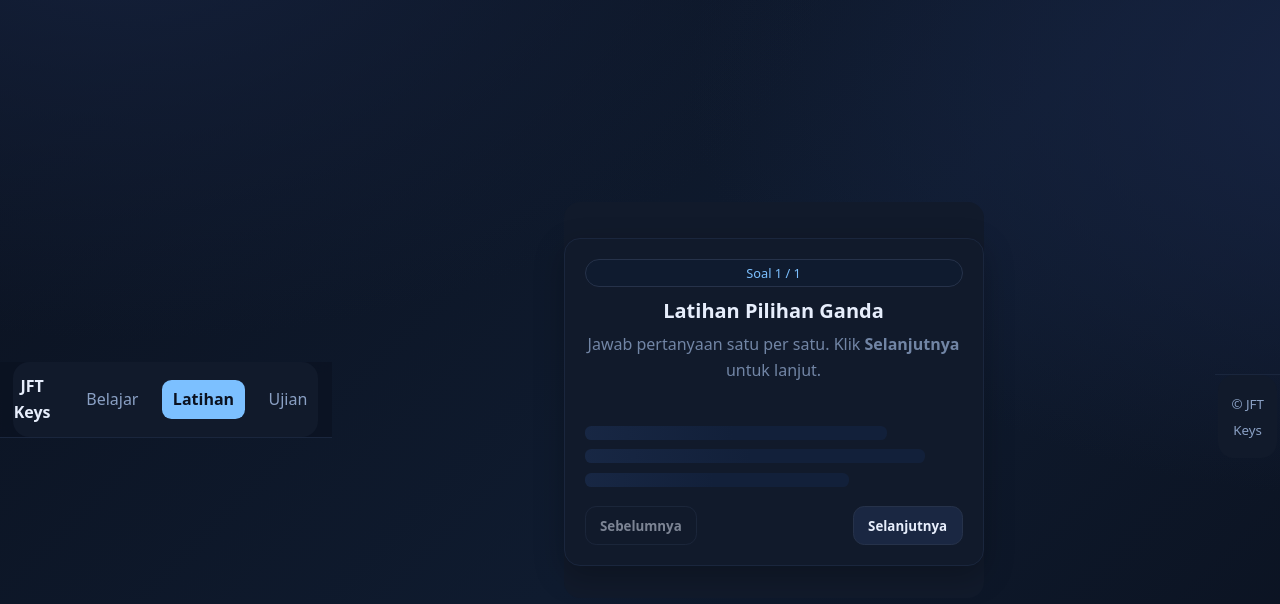
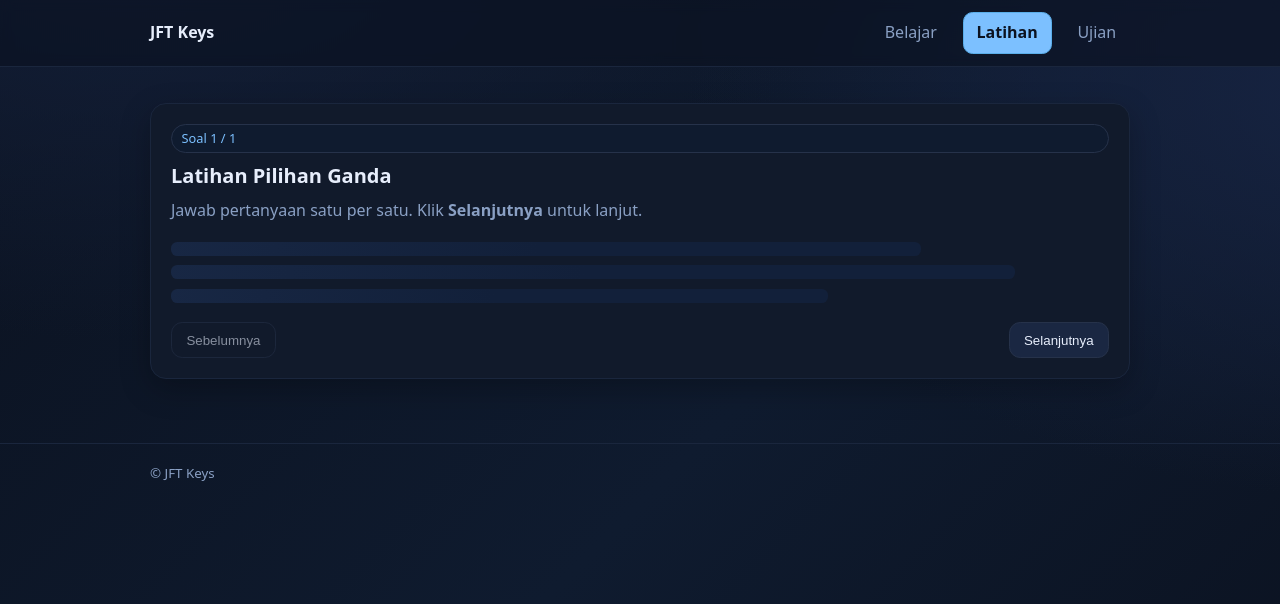
Before and after one commit to mzakaalbana/jft-keys, a plain HTML site: page latihan.html in a window 1280 px wide. Drawn offline with Linux system fonts and the light colour scheme.

Commit message:
style: unify stylesheet, fix duplicates & layout consistency

```diff
--- a/assets/css/styles.css
+++ b/assets/css/styles.css
@@ -1,160 +1,123 @@
-:root {
-  --bg: #0b1220;
-  --card: #111a2b;
-  --text: #e7eefc;
-  --accent: #7cc0ff;
+/* =========================
+   JFT Keys – Global Styles
+   ========================= */
+
+/* -------- Tokens -------- */
+:root{
+  --bg:#0b1220;        /* background utama */
+  --card:#111a2b;      /* kartu/panel */
+  --text:#e7eefc;      /* teks utama */
+  --muted:#8aa0c4;     /* teks sekunder */
+  --accent:#7cc0ff;    /* warna aksen */
+  --accent-2:#a5ffd1;  /* aksen sekunder */
+  --ok:#88f7b1;        /* benar */
+  --danger:#ff8aa1;    /* salah */
+  --ring:#26324a;      /* outline */
+  --line:#1a263d;      /* border halus */
 }
 
-* { box-sizing: border-box; margin: 0; padding: 0; font-family: system-ui, sans-serif; }
-
-body {
-  background: var(--bg);
-  color: var(--text);
-  display: flex;
-  justify-content: center;
-  align-items: center;
-  min-height: 100vh;
+/* -------- Reset ringan -------- */
+*{ box-sizing:border-box; margin:0; padding:0 }
+html,body{ height:100% }
+body{
+  color:var(--text);
+  font:16px/1.6 system-ui,-apple-system,Segoe UI,Roboto,Inter,Arial,sans-serif;
+  background:
+    radial-gradient(1200px 700px at 10% -10%, #14203a 0%, transparent 60%),
+    radial-gradient(1200px 700px at 110% 10%, #172443 0%, transparent 60%),
+    linear-gradient(135deg,#0b1220,#0f1b2f 55%,#0b1220);
 }
 
-.container {
-  text-align: center;
-  background: var(--card);
-  padding: 2rem;
-  border-radius: 1rem;
-  width: 90%;
-  max-width: 420px;
+/* Fokus aksesibilitas */
+:focus-visible{ outline:2px solid var(--accent); outline-offset:2px }
+
+/* -------- Layout umum -------- */
+.container{ width:min(980px,92%); margin-inline:auto }
+.page main{ padding:1.25rem 0 2rem }
+.site-footer{ border-top:1px solid var(--line); margin-top:2rem }
+.site-footer .container{ padding:1rem 0; color:var(--muted) }
+
+/* -------- Header / Nav -------- */
+.site-header{
+  position:sticky; top:0; z-index:10;
+  backdrop-filter:blur(6px);
+  background:rgba(11,18,32,.6);
+  border-bottom:1px solid var(--line);
 }
-
-h1 {
-  font-size: 1.8rem;
-  margin-bottom: 0.5rem;
-}
-
-p {
-  opacity: 0.8;
-  margin-bottom: 1.5rem;
-}
-
-.menu {
-  display: flex;
-  flex-direction: column;
-  gap: 1rem;
-}
-
-.btn {
-  background: var(--accent);
-  color: #000;
-  text-decoration: none;
-  padding: 0.8rem;
-  border-radius: 0.5rem;
-  font-weight: bold;
-  transition: 0.2s;
-}
-
-.btn:hover {
-  background: #9de2ff;
-}
-
-#card {
-  margin: 1rem 0;
-  background: var(--card);
-  padding: 1.5rem;
-  border-radius: 0.8rem;
-  box-shadow: 0 0 10px #0004;
-}
-
-#jp {
-  font-size: 2rem;
-  font-weight: bold;
-  margin-bottom: 0.3rem;
-}
-
-#romaji {
-  font-size: 1.1rem;
-  color: var(--accent);
-  margin-bottom: 0.2rem;
-}
-
-#idn {
-  font-size: 1.1rem;
-  opacity: 0.9;
-}
-
-.nav {
-  display: flex;
-  justify-content: space-between;
-  margin: 1rem 0;
-}
-
-.back {
-  display: inline-block;
-  background: none;
-  border: 1px solid var(--accent);
-  color: var(--accent);
-}
-
-:root{
-  --bg:#0b1220;      /* latar gelap elegan */
-  --card:#111a2b;    /* kartu */
-  --muted:#8aa0c4;   /* teks redup */
-  --text:#e7eefc;    /* teks utama */
-  --accent:#7cc0ff;  /* aksen */
-  --accent-2:#a5ffd1;
-  --ok:#88f7b1;
-  --danger:#ff8aa1;
-  --ring:#26324a;
-  --line:#1a263d;
-}
-
-*{box-sizing:border-box}
-html,body{height:100%}
-body{
-  margin:0; background:
-  radial-gradient(1200px 700px at 10% -10%, #14203a 0%, transparent 60%),
-  radial-gradient(1200px 700px at 110% 10%, #172443 0%, transparent 60%),
-  linear-gradient(135deg,#0b1220,#0f1b2f 55%,#0b1220);
-  color:var(--text); font:16px/1.6 system-ui, -apple-system, Segoe UI, Roboto, Inter, Arial, sans-serif;
-}
-
-/* Layout */
-.container{ width:min(980px, 92%); margin-inline:auto }
-.site-header{ position:sticky; top:0; backdrop-filter: blur(6px); background:rgba(11,18,32,.6); border-bottom:1px solid var(--line); z-index:10 }
 .topnav{ display:flex; align-items:center; gap:.75rem; padding:.75rem 0 }
 .brand{ font-weight:700; color:var(--text); text-decoration:none }
-.link{ color:var(--muted); text-decoration:none; padding:.4rem .7rem; border-radius:.6rem }
-.link:hover{ color:var(--text); background:rgba(124,192,255,.08) }
-.link.active{ color:#0b1220; background:var(--accent); font-weight:600 }
+.link, .nav-btn{
+  color:var(--muted); text-decoration:none;
+  padding:.45rem .8rem; border-radius:.6rem; border:1px solid transparent;
+  transition:.2s;
+}
+.link:hover, .nav-btn:hover{ color:var(--text); background:rgba(124,192,255,.08) }
+.link.active, .nav-btn.active{
+  color:#0b1220; background:var(--accent); font-weight:600; border-color:#5aaee9;
+}
 .spacer{ flex:1 }
 
-.site-footer{ border-top:1px solid var(--line); margin-top:2rem; }
-.site-footer .container{ padding:1rem 0; color:var(--muted) }
-
-.page main{ padding:1.25rem 0 2rem }
-
-/* Cards & UI */
+/* -------- Komponen kartu -------- */
 .card{
   background:var(--card);
   border:1px solid var(--line);
   border-radius:1rem;
   padding:1.25rem;
-  box-shadow: 0 10px 30px rgba(0,0,0,.25);
+  box-shadow:0 10px 30px rgba(0,0,0,.25);
 }
+h1{ font-size:1.5rem; margin-bottom:.35rem }
+.lead{ font-size:1.05rem; color:var(--muted) }
+.muted{ color:var(--muted) }
 
+/* -------- Tombol -------- */
+.btn{
+  appearance:none; border:none; cursor:pointer;
+  border-radius:.7rem; padding:.6rem .9rem;
+  background:#1a2742; color:var(--text);
+  border:1px solid var(--ring);
+  transition:transform .04s ease, background .2s ease, opacity .2s;
+}
+.btn:hover{ background:#233255 }
+.btn:active{ transform:translateY(1px) }
+.btn[disabled]{ opacity:.55; cursor:not-allowed }
+.btn.primary{ background:var(--accent); color:#021221; border-color:#5aaee9 }
+.btn.ghost{ background:transparent }
+
+/* -------- Grid/daftar menu (index) -------- */
+.menu{
+  display:grid; gap:1rem; margin-top:1rem;
+  grid-template-columns:repeat(auto-fit, minmax(180px,1fr));
+}
+.tile{
+  background:var(--card); border:1px solid var(--line); border-radius:1rem;
+  padding:1rem; text-decoration:none; color:var(--text); transition:.2s;
+}
+.tile:hover{ border-color:#34507a; background:rgba(124,192,255,.05) }
+.tile h3{ margin:.2rem 0 .15rem; font-size:1.05rem }
+.tile p{ color:var(--muted); font-size:.93rem }
+
+/* -------- Halaman Belajar -------- */
+.entry{
+  border-bottom:1px solid var(--line);
+  padding:.75rem 0;
+}
+.entry:last-child{ border-bottom:none }
+.entry .jp{ font-size:1.15rem; font-weight:600; color:var(--accent) }
+.entry .hrg{ color:var(--muted); font-size:.95rem }
+.entry .id{ margin-top:.25rem; font-size:1rem }
+
+/* -------- Halaman Latihan/Ujian -------- */
 .quiz-card{ margin-top:1rem }
 .quiz-head{ display:grid; gap:.25rem; margin-bottom:.75rem }
 .quiz-title{ margin:.2rem 0 .1rem; font-size:1.25rem }
-.muted{ color:var(--muted) }
-.lead{ font-size:1.1rem }
-
 .pill{
   display:inline-block; font-size:.8rem; padding:.2rem .6rem;
   border-radius:999px; background:#0f1b2f; border:1px solid var(--ring); color:var(--accent)
 }
-
 .option{
   border:1px solid var(--line);
   border-radius:.8rem; padding:.75rem .8rem; margin:.55rem 0;
-  display:flex; align-items:flex-start; gap:.6rem; cursor:pointer;
+  display:flex; gap:.6rem; align-items:flex-start; cursor:pointer;
   transition:border-color .15s ease, background .15s ease;
 }
 .option:hover{ border-color:#34507a; background:rgba(124,192,255,.04) }
@@ -164,37 +127,29 @@ body{
 
 .quiz-actions{ display:flex; align-items:center; gap:.6rem; margin-top:.8rem }
 
-.btn{
-  appearance:none; border:none; cursor:pointer; border-radius:.7rem;
-  padding:.6rem .9rem; background:#1a2742; color:var(--text);
-  border:1px solid var(--ring); transition:transform .04s ease, background .2s ease;
-}
-.btn:hover{ background:#233255 }
-.btn:active{ transform:translateY(1px) }
-.btn[disabled]{ opacity:.5; cursor:not-allowed }
-.btn.primary{ background:var(--accent); color:#021221; border-color:#5aaee9 }
-.btn.ghost{ background:transparent }
-
-/* Result */
 .result-card{ margin-top:1rem }
 .result-actions{ display:flex; gap:.6rem; margin-top:.7rem }
 
-/* Helpers */
+/* -------- Skeleton (loading) -------- */
+.skeleton{ display:grid; gap:.6rem; padding:.4rem 0 }
+.skeleton-line{
+  height:14px; border-radius:.4rem; background:
+  linear-gradient(90deg,#12203a 0%,#1a2a48 35%,#12203a 70%);
+  background-size:200% 100%;
+  animation:shine 1.1s linear infinite;
+}
+.skeleton-line.w-80{ width:80% }
+.skeleton-line.w-90{ width:90% }
+.skeleton-line.w-70{ width:70% }
+@keyframes shine{ to{ background-position:-200% 0 } }
+
+/* -------- Util -------- */
+.center{ text-align:center }
 .hidden{ display:none }
 .empty{ text-align:center; padding:1.25rem .5rem; color:var(--muted) }
 code{ background:#0f1b2f; padding:.1rem .35rem; border-radius:.35rem; border:1px solid var(--ring) }
 
-/* Skeleton loading */
-.skeleton{ display:grid; gap:.6rem; padding:.4rem 0 }
-.skeleton-line{
-  height:14px; border-radius:.4rem; background:
-  linear-gradient(90deg, #12203a 0%, #1a2a48 35%, #12203a 70%);
-  background-size:200% 100%; animation: shine 1.1s linear infinite;
-}
-.skeleton-line.w-80{ width:80% } .skeleton-line.w-90{ width:90% } .skeleton-line.w-70{ width:70% }
-@keyframes shine{ to { background-position:-200% 0 } }
-
-/* Mobile tweaks */
+/* -------- Responsive tweak -------- */
 @media (max-width:560px){
   .quiz-actions{ gap:.4rem }
   .btn{ padding:.55rem .75rem }
```
